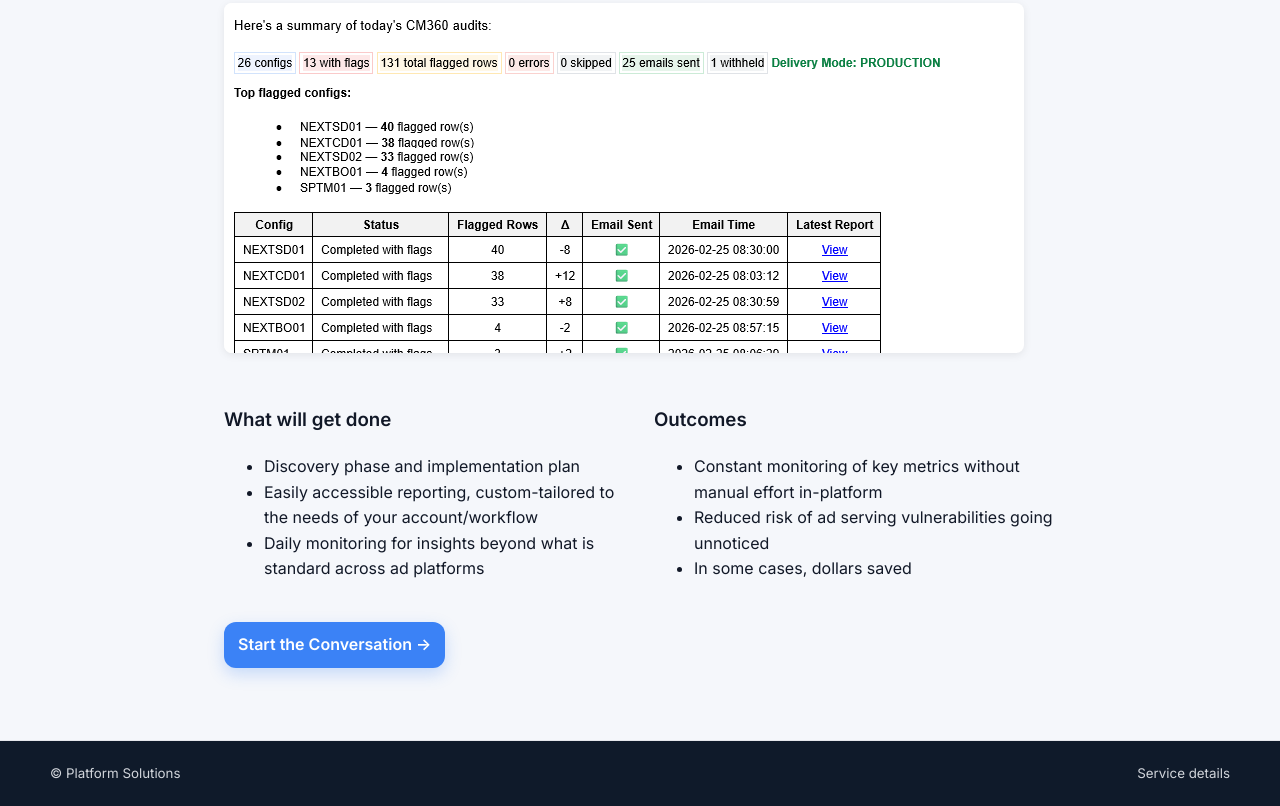
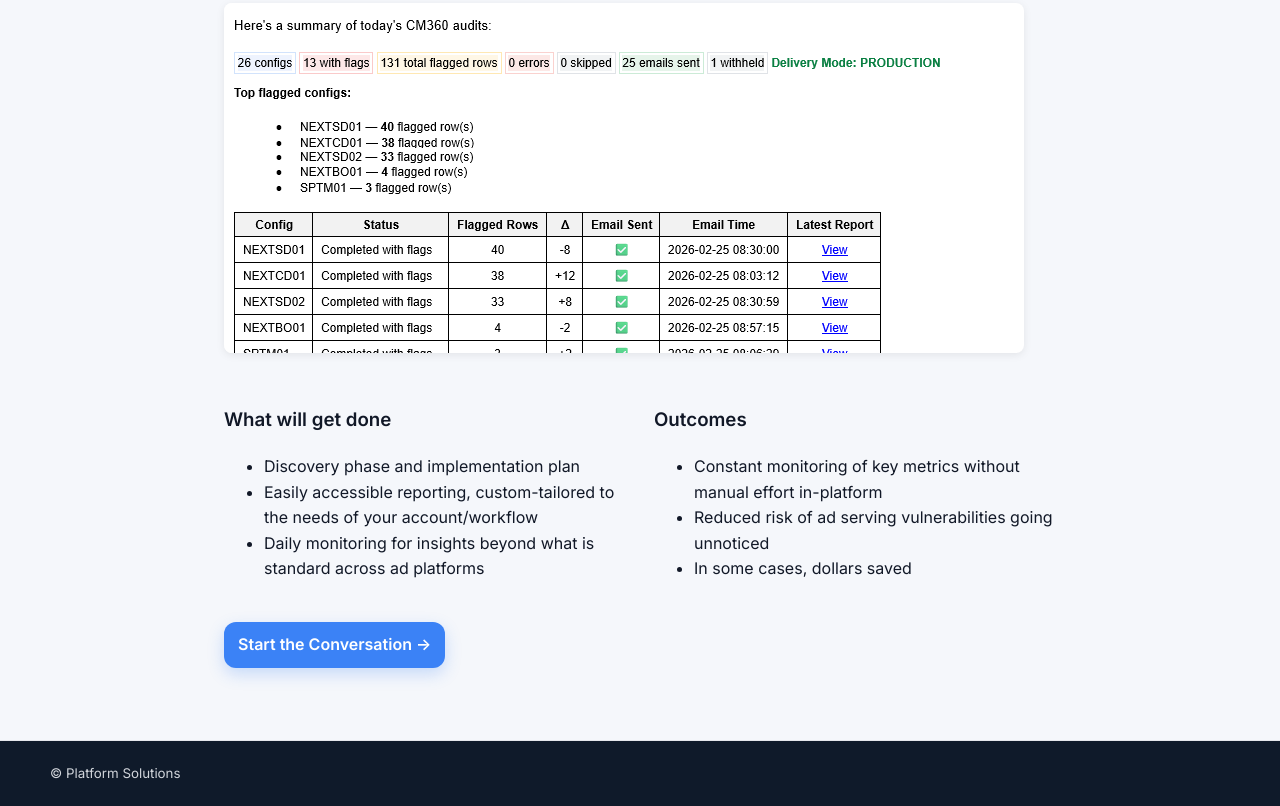
Before and after one commit to bmuller02/ps-main-site, a plain HTML site: page services/automated-reporting-audits.html in a window 1280 px wide. Shown: the part 345-1151 px from the top of the page. Drawn offline with Linux system fonts and the light colour scheme; a script that the page names is missing.

Commit message:
"service details" removed from footer of services pages

```diff
--- a/services/automated-reporting-audits.html
+++ b/services/automated-reporting-audits.html
@@ -76,7 +76,6 @@
   <footer class="footer">
     <div class="container footer__inner">
       <small>© <span id="year"></span> Platform Solutions</small>
-      <small>Service details</small>
     </div>
   </footer>
   <script src="../script.js"></script>
```
Also changed, not shown: services/blu-tagging.html (+0 -1 lines), services/cm360-associations.html (+0 -1 lines), services/conversion-apis.html (+0 -1 lines), services/enhanced-conversions.html (+0 -1 lines), services/ga4-associations.html (+0 -1 lines), services/google-analytics.html (+0 -1 lines), services/google-cloud.html (+0 -1 lines), services/google-tag-gateway.html (+0 -1 lines), services/gtm-server-side.html (+0 -1 lines), services/mobile-measurement-partners.html (+0 -1 lines), services/tag-management-systems.html (+0 -1 lines).
